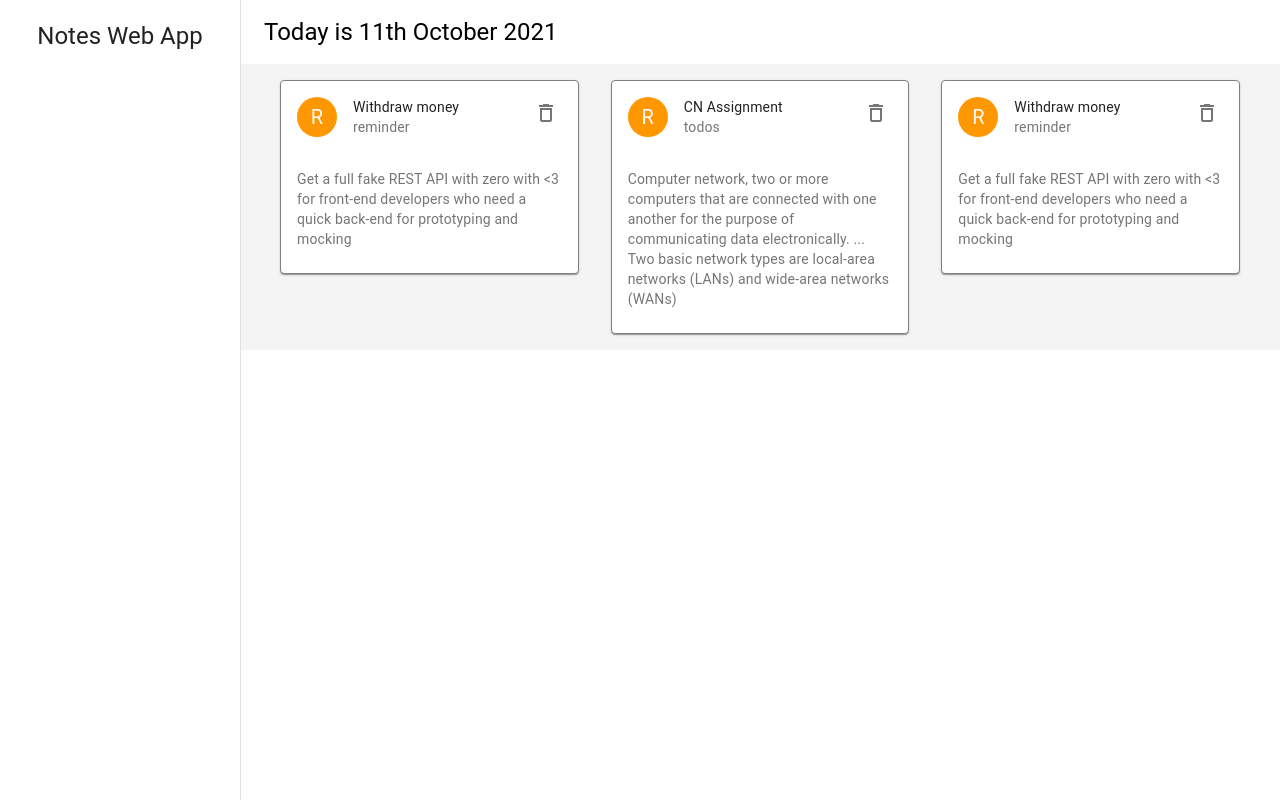
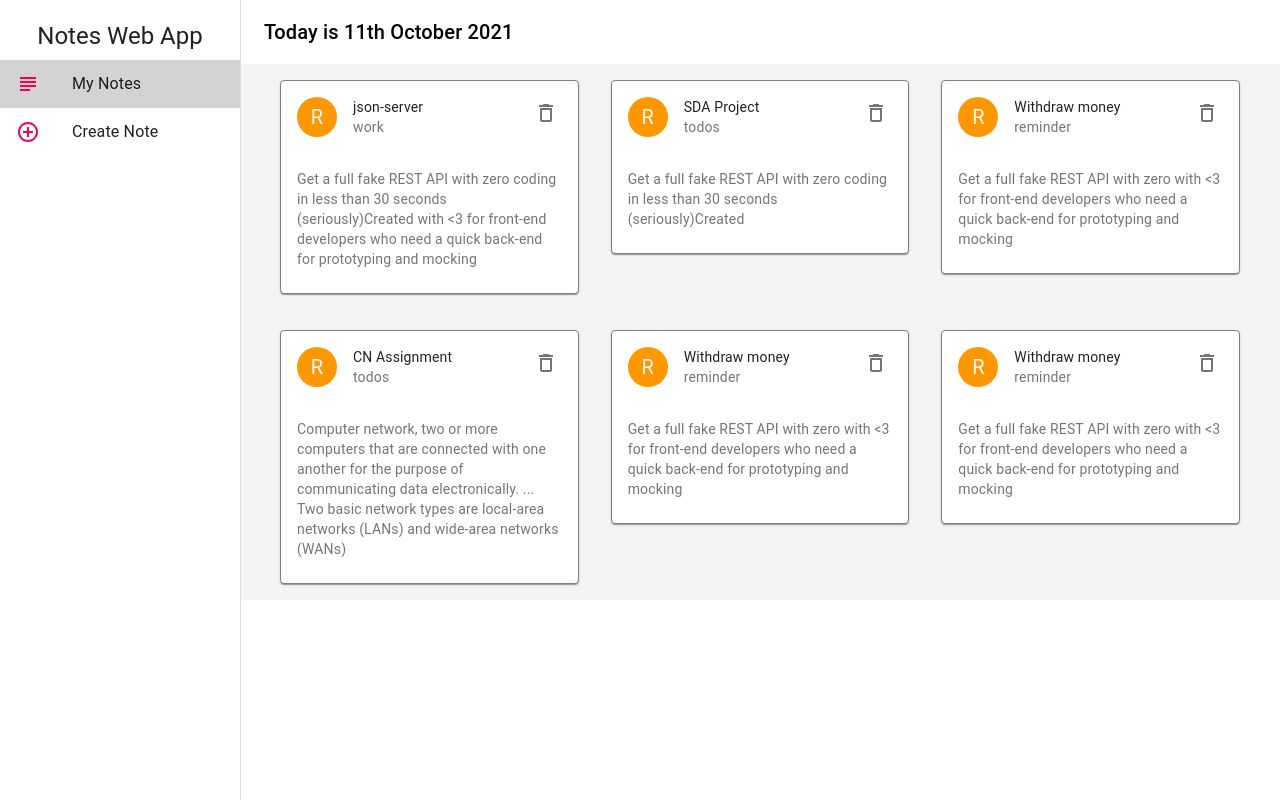
Before and after one commit to Malhar-Soomro/NotesWebApp, a React (Create React App) app: page / in a window 1280 px wide. Built offline with nearby package versions, Linux system fonts and the light colour scheme; data requests are answered from the project's data file.

Commit message:
added side bar components with functionality

```diff
--- a/data/db.json
+++ b/data/db.json
@@ -1,5 +1,17 @@
 {
   "notes": [
+    {
+      "id": 1,
+      "title": "json-server",
+      "category": "work",
+      "detail": "Get a full fake REST API with zero coding in less than 30 seconds (seriously)Created with <3 for front-end developers who need a quick back-end for prototyping and mocking"
+    },
+    {
+      "id": 2,
+      "title": "SDA Project",
+      "category": "todos",
+      "detail": "Get a full fake REST API with zero coding in less than 30 seconds (seriously)Created"
+    },
     {
       "id": 3,
       "title": "Withdraw money",
@@ -17,6 +29,12 @@
       "title": "Withdraw money",
       "category": "reminder",
       "detail": "Get a full fake REST API with zero  with <3 for front-end developers who need a quick back-end for prototyping and mocking"
+    },
+    {
+      "id": 6,
+      "title": "Withdraw money",
+      "category": "reminder",
+      "detail": "Get a full fake REST API with zero  with <3 for front-end developers who need a quick back-end for prototyping and mocking"
     }
   ]
 }
--- a/src/components/Layout.js
+++ b/src/components/Layout.js
@@ -2,9 +2,13 @@ import { makeStyles } from '@material-ui/styles'
 import React from 'react'
 import AppBar from '@material-ui/core/AppBar';
 import Toolbar from '@material-ui/core/Toolbar';
-import { Typography } from '@material-ui/core';
+import { Button, List, ListItem, ListItemIcon, ListItemText, Typography } from '@material-ui/core';
 import { format } from 'date-fns'
 import Drawer from '@material-ui/core/Drawer';
+import { AddCircleOutline, SubjectOutlined } from '@material-ui/icons';
+import { useHistory } from 'react-router-dom';
+import { useLocation } from 'react-router';
+
 
 const drawerWidth = 240;
 const useStyle = makeStyles(theme => ({
@@ -27,11 +31,16 @@ const useStyle = makeStyles(theme => ({
         width: drawerWidth,
     },
     typo: {
-        margin: "20px"
+        marginTop: "20px"
+    },
+    listItem: {
+        backgroundColor: "#D3D3D3"
     }
 }));
 
 const Layout = ({ children }) => {
+    const history = useHistory();
+    const location = useLocation();
     const classes = useStyle();
     return (
 
@@ -44,7 +53,7 @@ const Layout = ({ children }) => {
             >
                 <Toolbar>
                     <Typography
-                        variant="h5"
+                        variant="h6"
                     >
                         Today is {format(new Date(), 'do MMMM Y')}
                     </Typography>
@@ -63,6 +72,41 @@ const Layout = ({ children }) => {
                         variant="h5">
                         Notes Web App
                     </Typography>
+
+                    <List>
+                        <ListItem
+                            button
+                            onClick={() => {
+                                history.push("/")
+                                console.log(location.pathname)
+                                console.log(history.location.pathname === location.pathname)
+                            }}
+                            className={history.location.pathname === "/" ? classes.listItem : null}
+                        >
+                            <ListItemIcon>
+                                <SubjectOutlined
+                                    color="secondary"
+                                />
+                            </ListItemIcon>
+                            <ListItemText primary="My Notes" />
+                        </ListItem>
+                        <ListItem
+                            onClick={() => {
+                                history.push("/create")
+                                console.log(location.pathname)
+                                console.log(history.location.pathname === location.pathname)
+                            }}
+                            className={history.location.pathname === "/create" ? classes.listItem : null}
+                            button
+                        >
+                            <ListItemIcon>
+                                <AddCircleOutline
+                                    color="secondary" />
+                            </ListItemIcon>
+                            <ListItemText primary="Create Note" />
+                        </ListItem>
+                    </List>
+
                 </div>
 
             </Drawer>
```
Also changed, not shown: projectPlan.txt.
